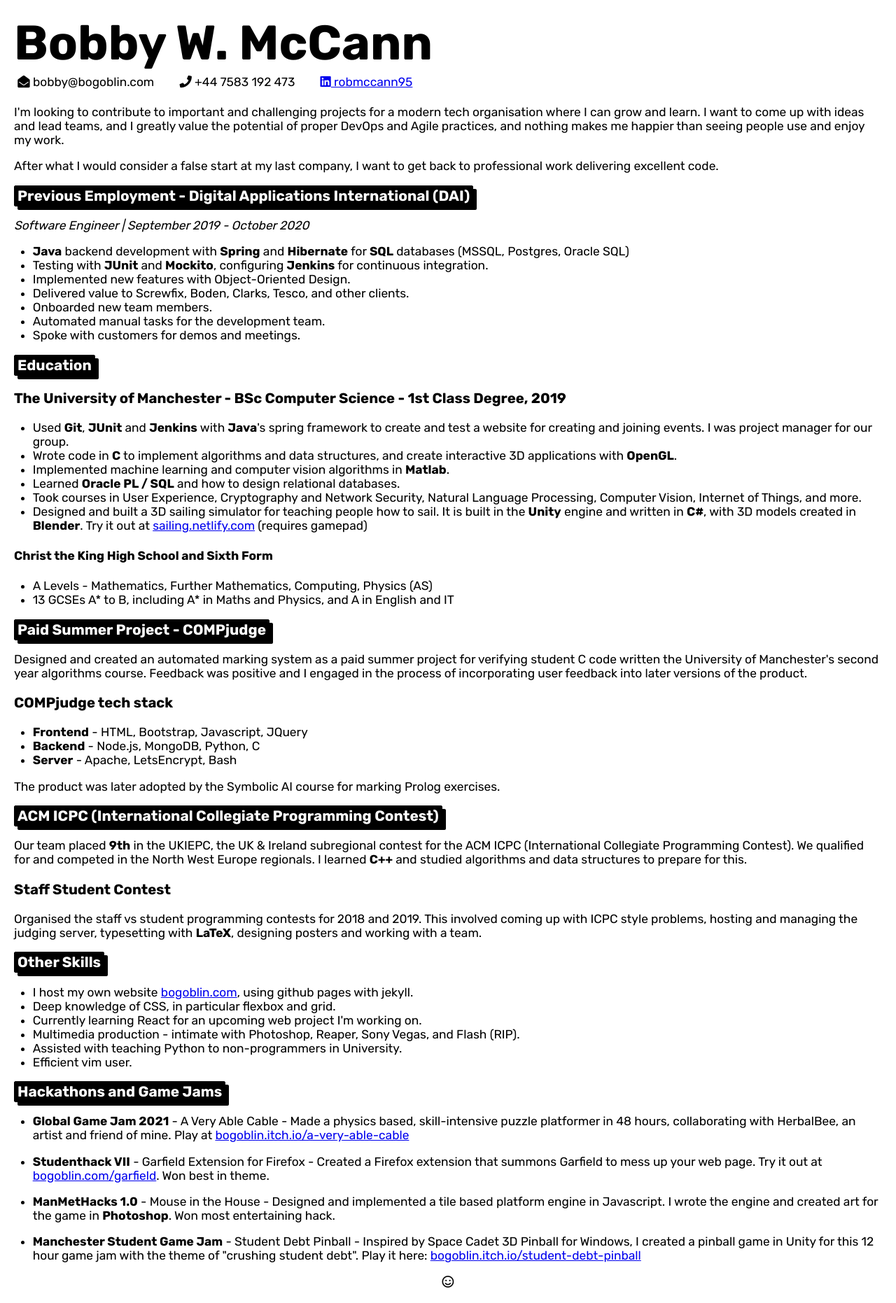
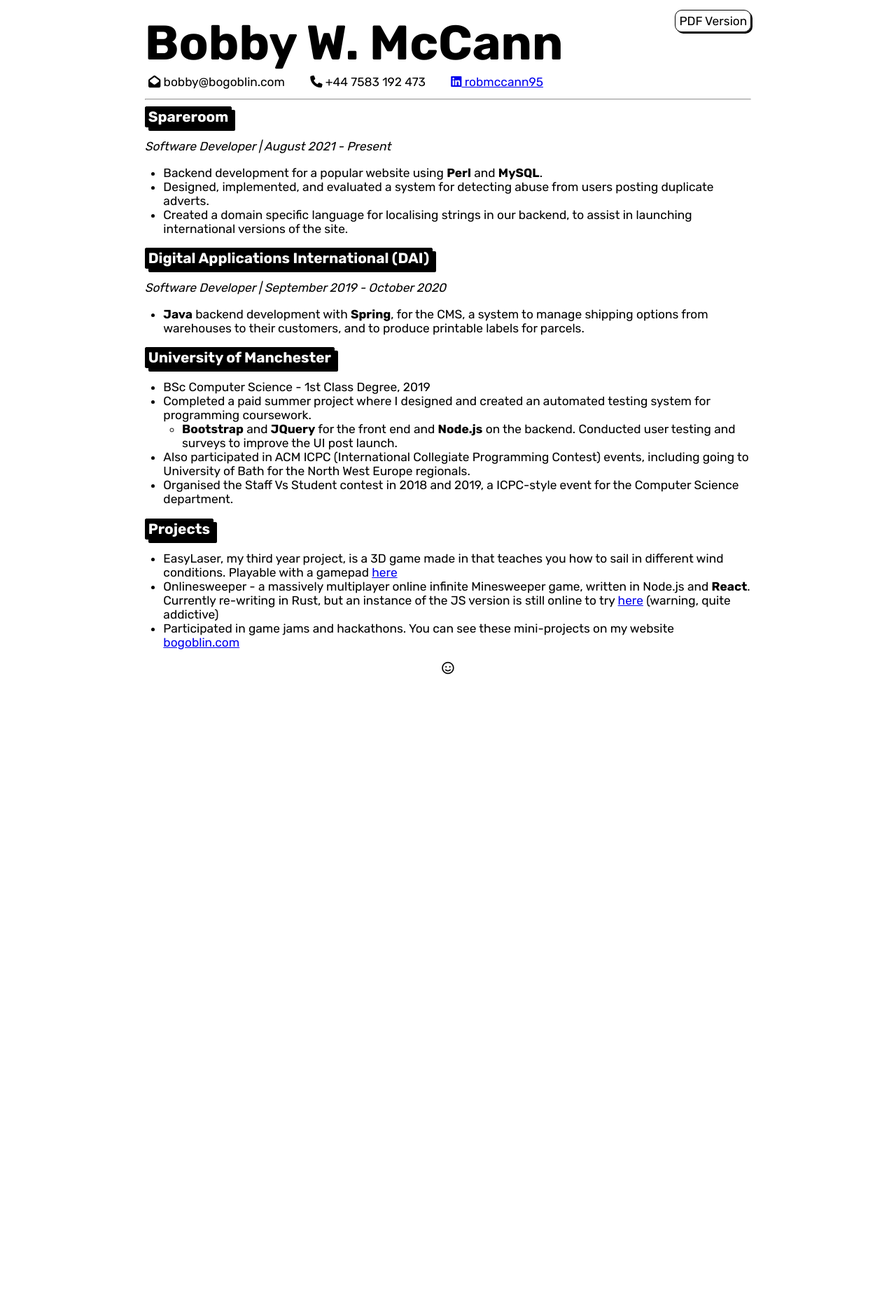
Before and after one commit to bogoblin/bobbyweb, a Jekyll site: the page cv/index.html, which Jekyll copies as it is, in a window 1280 px wide. Shown: the whole page at 70% size. Built offline with Jekyll 4.4.1, drawn with Linux system fonts in a browser that asks for light colours; nearby versions of some CDN libraries; after the commit the page ends 985 px from its top, so only the background shows below that.

Commit message:
CV updates

```diff
--- a/cv/index.html
+++ b/cv/index.html
@@ -5,17 +5,29 @@
     <meta name="viewport" content="width=device-width, initial-scale=1.0">
     <meta http-equiv="X-UA-Compatible" content="ie=edge">
     <link href="https://fonts.googleapis.com/css?family=Rubik:400,700" rel="stylesheet">
-    <link rel="stylesheet" href="https://use.fontawesome.com/releases/v5.7.0/css/all.css" integrity="sha384-lZN37f5QGtY3VHgisS14W3ExzMWZxybE1SJSEsQp9S+oqd12jhcu+A56Ebc1zFSJ"
-        crossorigin="anonymous">
-    <link rel="stylesheet" href="https://pro.fontawesome.com/releases/v5.7.0/css/all.css" integrity="sha384-6jHF7Z3XI3fF4XZixAuSu0gGKrXwoX/w3uFPxC56OtjChio7wtTGJWRW53Nhx6Ev"
-        crossorigin="anonymous">
     <link rel="stylesheet" href="style.css">
+    <script src="https://kit.fontawesome.com/7d1906307c.js" crossorigin="anonymous"></script>
 
     <!-- <script src="https://unpkg.com/packery@2/dist/packery.pkgd.min.js"></script> -->
     <title>Bobby W. McCann CV</title>
 </head>
 <style>
-
+.header {
+    display: flex;
+    justify-content: space-between;
+}
+.button {
+    border-radius: 10px;
+    border-style: solid;
+    border-width: 1px;
+    color: black;
+    text-decoration: none;
+    padding: 5px;
+    box-shadow: 2px 2px 0 black;
+}
+a:hover.button {
+    box-shadow: 5px 5px 0 black;
+}
 </style>
 <body>
     <div class="header">
@@ -28,109 +40,38 @@
                 <span><a href="https://www.linkedin.com/in/robmccann95/"><i class="fab fa-linkedin"></i>  robmccann95</a></span>
             </div>
         </div>
+        <div>
+            <a href="_Bobby_W_McCann_CV.pdf" class="button"><i class="fa-duotone fa-file-pdf"></i> PDF Version</a>
+        </div>
     </div>
-<p>I'm looking to contribute to important and challenging projects for a
-modern tech organisation where I can grow and learn. I want to come up
-with ideas and lead teams, and I greatly value the potential of proper
-DevOps and Agile practices, and nothing makes me happier than seeing
-people use and enjoy my work.</p>
-<p>After what I would consider a false start at my last company, I want to
-get back to professional work delivering excellent code.</p>
-<h2>Previous Employment - Digital Applications International (DAI)</h2>
-<p><em>Software Engineer | September 2019 - October 2020</em></p>
+<hr>
+<h2 id="spareroom">Spareroom</h2>
+<p><em>Software Developer | August 2021 - Present</em></p>
 <ul>
-<li><strong>Java</strong> backend development with <strong>Spring</strong> and <strong>Hibernate</strong> for <strong>SQL</strong> databases (MSSQL, Postgres, Oracle SQL)</li>
-<li>Testing with <strong>JUnit</strong> and <strong>Mockito</strong>, configuring <strong>Jenkins</strong> for continuous integration.</li>
-<li>Implemented new features with Object-Oriented Design.</li>
-<li>Delivered value to Screwfix, Boden, Clarks, Tesco, and other clients.</li>
-<li>Onboarded new team members.</li>
-<li>Automated manual tasks for the development team.</li>
-<li>Spoke with customers for demos and meetings.</li>
+<li>Backend development for a popular website using <strong>Perl</strong> and <strong>MySQL</strong>.</li>
+<li>Designed, implemented, and evaluated a system for detecting abuse from users posting duplicate adverts.</li>
+<li>Created a domain specific language for localising strings in our backend, to assist in launching international versions of the site.</li>
 </ul>
-<h2>Education</h2>
-<h3>The University of Manchester - BSc Computer Science - 1st Class Degree, 2019</h3>
+<h2 id="digital-applications-international-dai">Digital Applications International (DAI)</h2>
+<p><em>Software Developer | September 2019 - October 2020</em></p>
 <ul>
-<li>Used <strong>Git</strong>, <strong>JUnit</strong> and <strong>Jenkins</strong> with <strong>Java</strong>'s spring
-framework to create and test a website for creating and joining
-events. I was project manager for our group.</li>
-<li>Wrote code in <strong>C</strong> to implement algorithms and data structures, and
-create interactive 3D applications with <strong>OpenGL</strong>.</li>
-<li>Implemented machine learning and computer vision algorithms in
-<strong>Matlab</strong>.</li>
-<li>Learned <strong>Oracle PL / SQL</strong> and how to design relational databases.</li>
-<li>Took courses in User Experience, Cryptography and Network Security,
-Natural Language Processing, Computer Vision, Internet of Things,
-and more.</li>
-<li>Designed and built a 3D sailing simulator for teaching people how to
-sail. It is built in the <strong>Unity</strong> engine and written in <strong>C#</strong>, with 3D
-models created in <strong>Blender</strong>. Try it out at
-<a href="https://sailing.netlify.com">sailing.netlify.com</a> (requires gamepad)</li>
+<li><strong>Java</strong> backend development with <strong>Spring</strong>, for the CMS, a system to manage shipping options from warehouses to their customers, and to produce printable labels for parcels.</li>
 </ul>
-<h4>Christ the King High School and Sixth Form</h4>
+<h2 id="university-of-manchester">University of Manchester</h2>
 <ul>
-<li>A Levels - Mathematics, Further Mathematics, Computing, Physics (AS)</li>
-<li>13 GCSEs A* to B, including A* in Maths and Physics, and A in
-English and IT</li>
+<li>BSc Computer Science - 1st Class Degree, 2019</li>
+<li>Completed a paid summer project where I designed and created an automated testing system for programming coursework.
+<ul>
+<li><strong>Bootstrap</strong> and <strong>JQuery</strong> for the front end and <strong>Node.js</strong> on the backend. Conducted user testing and surveys to improve the UI post launch.</li>
+</ul></li>
+<li>Also participated in ACM ICPC (International Collegiate Programming Contest) events, including going to University of Bath for the North West Europe regionals.</li>
+<li>Organised the Staff Vs Student contest in 2018 and 2019, a ICPC-style event for the Computer Science department.</li>
 </ul>
-<div class="pagebreak"></div>
-<h2>Paid Summer Project - COMPjudge</h2>
-<p>Designed and created an automated marking system as a paid summer
-project for verifying student C code written
-the University of Manchester's second year algorithms
-course.
-Feedback was positive and I engaged in the process of incorporating
-user feedback into later versions of the product.</p>
-<h3>COMPjudge tech stack</h3>
+<h2 id="projects">Projects</h2>
 <ul>
-<li><strong>Frontend</strong> - HTML, Bootstrap, Javascript, JQuery</li>
-<li><strong>Backend</strong> - Node.js, MongoDB, Python, C</li>
-<li><strong>Server</strong> - Apache, LetsEncrypt, Bash</li>
-</ul>
-<p>The product was later adopted by the Symbolic AI course for marking
-Prolog exercises.</p>
-<h2>ACM ICPC (International Collegiate Programming Contest)</h2>
-<p>Our team placed <strong>9th</strong> in the UKIEPC, the UK &amp; Ireland subregional
-contest for the ACM ICPC (International Collegiate Programming Contest).
-We qualified for and competed in the North West Europe regionals. I
-learned <strong>C++</strong> and studied algorithms and data structures to prepare
-for this.</p>
-<h3>Staff Student Contest</h3>
-<p>Organised the staff vs student programming contests for 2018 and 2019.
-This involved coming up with ICPC style problems, hosting and managing
-the judging server, typesetting with <strong>LaTeX</strong>, designing posters and
-working with a team.</p>
-<h2>Other Skills</h2>
-<ul>
-<li>I host my own website <a href="https://bogoblin.com">bogoblin.com</a>, using github pages with jekyll.</li>
-<li>Deep knowledge of CSS, in particular flexbox and grid.</li>
-<li>Currently learning React for an upcoming web project I'm working on.</li>
-<li>Multimedia production - intimate with Photoshop, Reaper, Sony Vegas, and Flash (RIP).</li>
-<li>Assisted with teaching Python to non-programmers in University.</li>
-<li>Efficient vim user.</li>
-</ul>
-<h2>Hackathons and Game Jams</h2>
-<ul>
-<li>
-<p><strong>Global Game Jam 2021</strong> - A Very Able Cable - Made a physics based, skill-intensive puzzle platformer in 48
-hours, collaborating with HerbalBee, an artist and friend of
-mine. Play at <a href="https://bogoblin.itch.io/a-very-able-cable">bogoblin.itch.io/a-very-able-cable</a></p>
-</li>
-<li>
-<p><strong>Studenthack VII</strong> - Garfield Extension for Firefox - Created a Firefox extension that summons Garfield to mess up your web
-page. Try it out at
-<a href="https://bogoblin.com/garfield">bogoblin.com/garfield</a>. Won best in theme.</p>
-</li>
-<li>
-<p><strong>ManMetHacks 1.0</strong> - Mouse in the House - Designed and implemented a tile based platform engine in Javascript. I
-wrote the engine and created art for the game in <strong>Photoshop</strong>. Won most
-entertaining hack.</p>
-</li>
-<li>
-<p><strong>Manchester Student Game Jam</strong> - Student Debt Pinball - Inspired by Space Cadet 3D Pinball for Windows, I created a pinball game
-in Unity for this 12 hour game jam with the theme of &quot;crushing student
-debt&quot;. Play it here:
-<a href="https://bogoblin.itch.io/student-debt-pinball">bogoblin.itch.io/student-debt-pinball</a></p>
-</li>
+<li>EasyLaser, my third year project, is a 3D game made in that teaches you how to sail in different wind conditions. Playable with a gamepad <a href="https://bogoblin.com/games/2019/05/11/EasyLaser.html">here</a></li>
+<li>Onlinesweeper - a massively multiplayer online infinite Minesweeper game, written in Node.js and <strong>React</strong>. Currently re-writing in Rust, but an instance of the JS version is still online to try <a href="https://onlinesweeper-5i7y9.ondigitalocean.app/">here</a> (warning, quite addictive)</li>
+<li>Participated in game jams and hackathons. You can see these mini-projects on my website <a href="https://bogoblin.com">bogoblin.com</a></li>
 </ul>
 <center><i class="far fa-smile"></i></center>
 <!--I know you're not supposed to use <center>, leave me alone-->
--- a/cv/index.js
+++ b/cv/index.js
@@ -3,7 +3,7 @@
 
 const header = fs.readFileSync('./header.html').toString();
 const footer = fs.readFileSync('./footer.html').toString();
-const cvmd = fs.readFileSync('./cv-body.md').toString();
+const cvmd = fs.readFileSync('./cv.md').toString();
 const cvhtml = new md({html: true}).render(cvmd);
 let output = header + cvhtml + footer;
 
--- a/cv/style.css
+++ b/cv/style.css
@@ -1,8 +1,9 @@
 body {
     font-family: 'Rubik', sans-serif;
     padding: 0;
-    margin: 20px;
+    margin: 20px auto;
     font-size: 13pt;
+    max-width: 50em;
 }
 
 p {
@@ -94,13 +95,14 @@
     body {
         font-size: 12pt;
         margin: 0;
+        max-width: none;
     }
     h2 {
         -webkit-print-color-adjust: exact !important;
         color-adjust: exact !important;
         color: white !important;
     }
-    a {
+    div.header a {
         text-decoration: none;
         color: black;
     }
```
Also changed, not shown: cv/cv-body.md (deleted, +0 -110 lines), cv/cv.md (added, +27 -0 lines), cv/header.html (+21 -5 lines), 3 other files.
